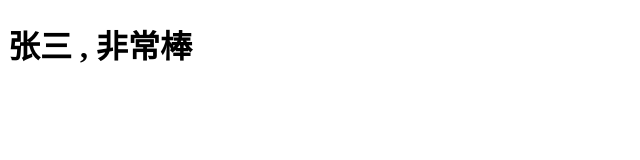
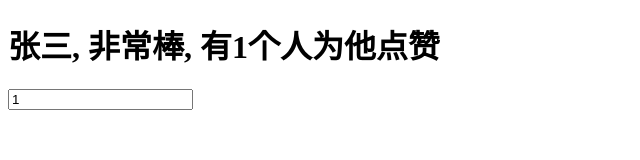
Before and after one commit to engineerping/VUE-V2-DEMO, a website: page index.html in a window 1280 px wide. Shown: the whole page, without its empty margins (0-640 px from the left). Drawn offline with nearby package versions, Linux system fonts and the light colour scheme.

Commit message:
v-model 双向绑定成功

```diff
--- a/index.html
+++ b/index.html
@@ -13,7 +13,8 @@
 
     <!-- 这是要展示在页面上的 html 标签 -->
     <div id="app">
-        <h1> {{name}} , 非常棒 </h1>
+        <h1> {{name}}, 非常棒, 有{{num}}个人为他点赞 </h1>
+        <input type="text" v-model="num">
     </div>
 
     <!-- 引入 VUE库 的 js 文件, 这./node_modules/及其中的文件, 是执行 npm install vue 所生成的 -->
@@ -21,12 +22,16 @@
 
     <!-- 使用 vue库 写业务代码 -->
     <script>
+        // 1. 声明式渲染
         let vm = new Vue({
             el: "#app",
             data: {
                 name: "张三",
+                num: 1
             }
         });
+
+        // 2. v-model 双向绑定成功(底层是使用发布/订阅模式)
     </script>
 </body>
 </html>
```
